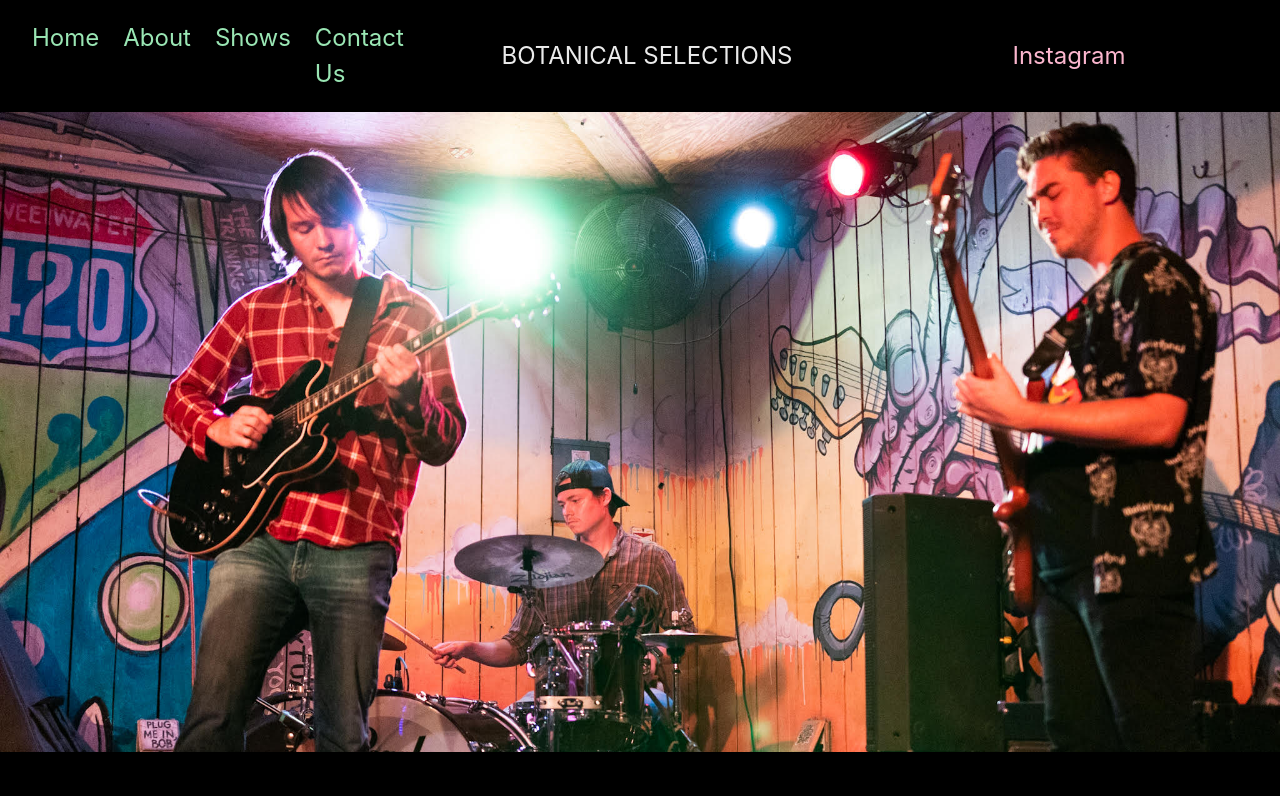
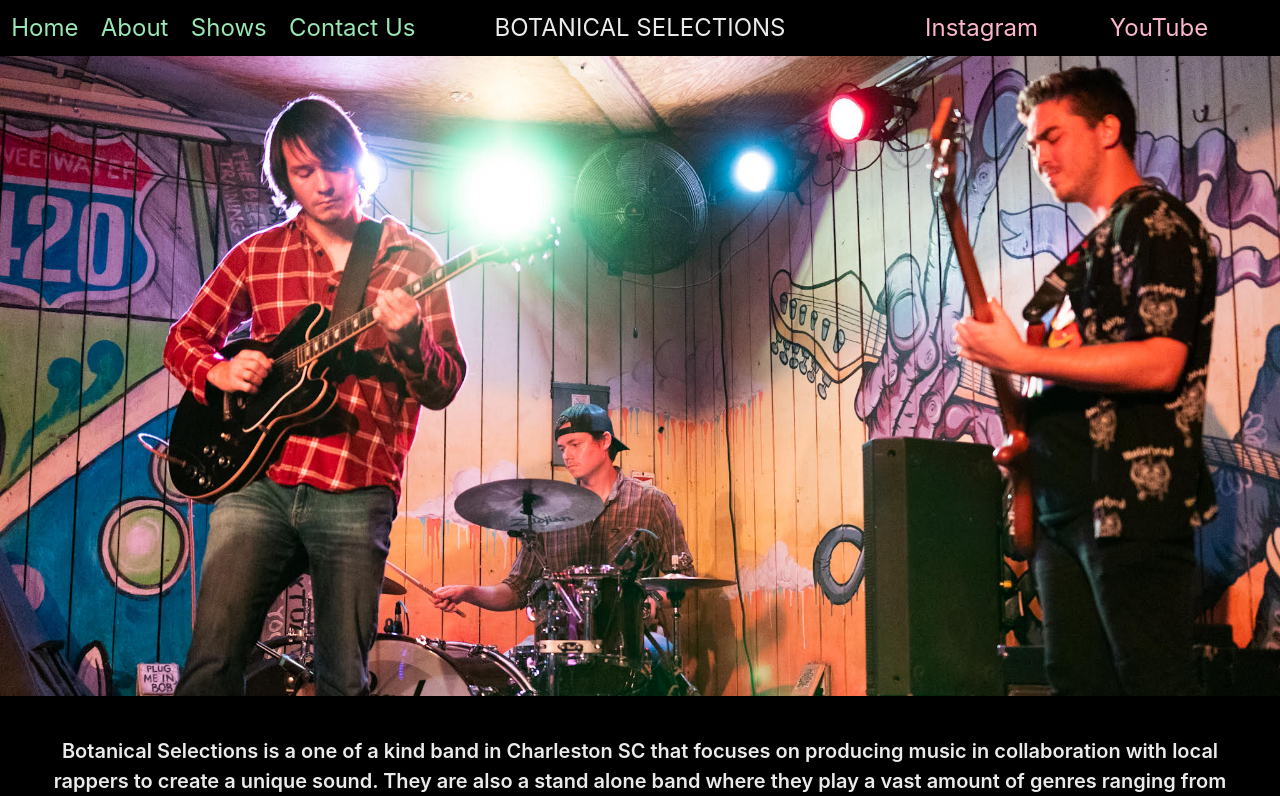
Before and after one commit to chris-m-taylor/botanical-website, a Next.js app: page / in a window 1280 px wide. Shown: the top 796 px of the page. Built offline with nearby package versions, Linux system fonts and the light colour scheme.

Commit message:
Adding youtube link and refactor

```diff
--- /dev/null
+++ b/components/Navbar/Socials/Socials.js
@@ -0,0 +1,23 @@
+import { Box, Flex, Link, Text } from "@chakra-ui/react";
+import Image from "next/image";
+import NextLink from "next/link";
+import React from "react";
+
+const Socials = () => {
+  return(
+    <Flex textAlign='center' justifyContent='space-evenly' >
+      <NextLink href="https://www.instagram.com/botanicalselectionsband/" passHref={true} padding={0} margin={0}>
+        <Link target='_blank' color='pink.200'>
+        <Text fontSize="2xl">Instagram</Text>
+        </Link>
+      </NextLink>
+      <NextLink href="https://www.youtube.com/channel/UCgqHx-y3cT0fvM0Yo_YBjLA" passHref={true} padding={0} margin={0}>
+        <Link target='_blank' color='pink.200'>
+          <Text fontSize="2xl">YouTube</Text>
+        </Link>
+      </NextLink>
+    </Flex>
+  )
+}
+
+export default Socials;
--- a/components/Navbar/largeNav.js
+++ b/components/Navbar/largeNav.js
@@ -1,24 +1,21 @@
 import { Box, Flex, Grid, Link, Text } from "@chakra-ui/react"
 import NextLink from "next/link"
 import Nav from "./nav";
+import Socials from "./Socials/Socials";
 
 const LargeNav = () => {
    return (
-      <Grid templateColumns='1fr 1fr 1fr'>
+      <Grid templateColumns='1fr 1fr 1fr' mt={2.5} mb={2.5}>
 
-         <Flex margin={5}>
-            <Nav instagram={false}/>
+         <Flex justifyContent='space-around'>
+            <Nav/>
          </Flex>
 
-         <Box textAlign='center' m='auto' fontSize='2xl'>
+         <Box textAlign='center' fontSize='2xl'>
             <NextLink href="/">BOTANICAL SELECTIONS</NextLink>
          </Box>
 
-         <NextLink href="https://www.instagram.com/botanicalselectionsband/" passHref={true}>
-            <Link target='_blank' color='pink.200' px={3} textAlign='center' m='auto'>
-               <Text fontSize="2xl">Instagram</Text>
-            </Link>
-         </NextLink>
+         <Socials />
       </Grid>
    )
 }
--- a/components/Navbar/nav.js
+++ b/components/Navbar/nav.js
@@ -2,31 +2,22 @@ import { Box, Flex, Link, Stack, Text } from "@chakra-ui/react";
 import NextLink from 'next/link'
 
 
-const Nav = ({ instagram }) => {
+const Nav = ({ socials }) => {
 
    return (
       <>
          <NextLink href="/">
-            <Link color='green.200' px={3}><Text fontSize="2xl">Home</Text></Link>
+            <Link color='green.200'><Text fontSize="2xl">Home</Text></Link>
          </NextLink>
          <NextLink href="/about" passHref={true}>
-            <Link color='green.200' px={3}><Text fontSize="2xl">About</Text></Link>
+            <Link color='green.200'><Text fontSize="2xl">About</Text></Link>
          </NextLink>
          <NextLink href="/shows" passHref={true}>
-            <Link color='green.200' px={3}><Text fontSize="2xl">Shows</Text></Link>
+            <Link color='green.200'><Text fontSize="2xl">Shows</Text></Link>
          </NextLink>
          <NextLink href="contact">
-            <Link color='green.200' px={3}><Text fontSize="2xl">Contact Us</Text></Link>
+            <Link color='green.200'><Text fontSize="2xl">Contact Us</Text></Link>
          </NextLink>
-
-         {
-            instagram &&
-            <NextLink href="https://www.instagram.com/botanicalselectionsband/" passHref={true}>
-               <Link target='_blank' color='pink.200' px={3}>
-                  <Text fontSize="2xl">Instagram</Text>
-               </Link>
-            </NextLink>
-         }
       </>
    )
 }
--- a/components/Navbar/smallNav.js
+++ b/components/Navbar/smallNav.js
@@ -12,6 +12,7 @@ import {
    DrawerCloseButton,
 } from '@chakra-ui/react'
 import Nav from "./nav"
+import Socials from "./Socials/Socials"
 
 
 const SmallNav = () => {
@@ -47,8 +48,9 @@ const SmallNav = () => {
 
                <DrawerBody>
                   <Stack margin={5}>
-                     <Nav instagram={true}/>
+                     <Nav/>
                   </Stack>
+                  <Socials />
 
                </DrawerBody>
 
```
